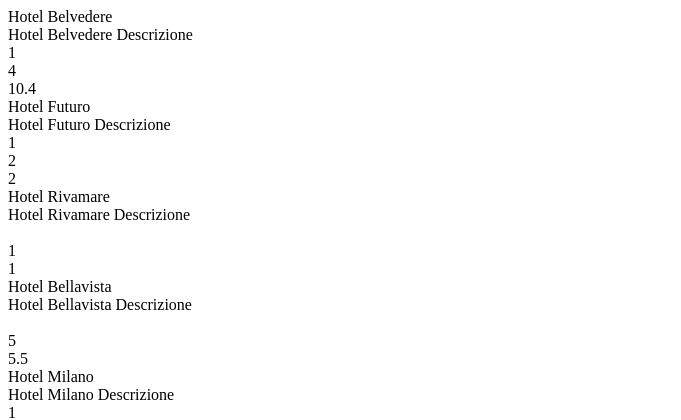
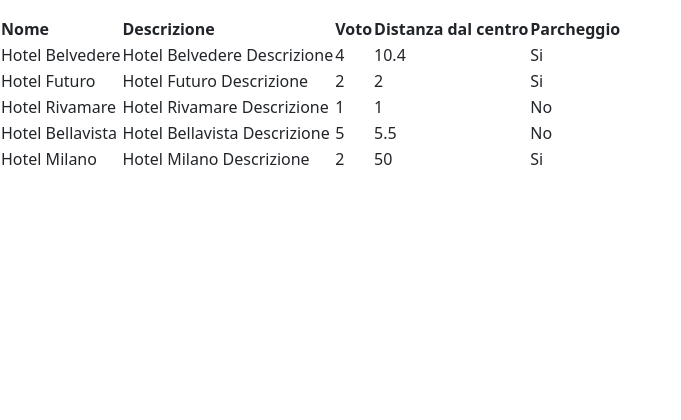
Before and after one commit to ldm0805/php-hotel, a PHP site: page / in a window 1280 px wide. Shown: the top 420 px of the page, without its empty margins (0-681 px from the left). Run offline with PHP 8.4, Linux system fonts and the light colour scheme.

Commit message:
Esercizio base completo

```diff
--- a/index.php
+++ b/index.php
@@ -40,9 +40,44 @@
 
     ];
 
-    foreach($hotels as $hotel){
-    foreach($hotel as $item){
-        echo $item."<br>";
-    }
-}
 ?>
+
+<!DOCTYPE html>
+<html lang="en">
+<head>
+    <meta charset="UTF-8">
+    <meta http-equiv="X-UA-Compatible" content="IE=edge">
+    <meta name="viewport" content="width=device-width, initial-scale=1.0">
+    <link href="https://cdn.jsdelivr.net/npm/bootstrap@5.3.0-alpha1/dist/css/bootstrap.min.css" rel="stylesheet" integrity="sha384-GLhlTQ8iRABdZLl6O3oVMWSktQOp6b7In1Zl3/Jr59b6EGGoI1aFkw7cmDA6j6gD" crossorigin="anonymous">
+    <title>Array php</title>
+</head>
+    <body>
+        <table class="mt-3">
+            <thead>
+                <th>Nome</th>
+                <th>Descrizione</th>
+                <th>Voto</th>
+                <th>Distanza dal centro</th>
+                <th>Parcheggio</th>
+            </thead>
+            <tbody>
+                <?php foreach($hotels as $hotel){?>
+                    <tr>
+                        <td><?php echo $hotel['name'];?></td>
+                        <td><?php echo $hotel['description'];?></td>
+                        <td><?php echo $hotel['vote'];?></td>
+                        <td><?php echo $hotel['distance_to_center'];?></td>
+                        <td>
+                            <?php if($hotel['parking']){
+                                echo 'Si';
+                            }else{
+                                echo 'No';
+                                }; ?>
+                        </td>
+                    </tr>
+                <?php }?>
+
+            </tbody>
+        </table>
+    </body>
+</html>
```
